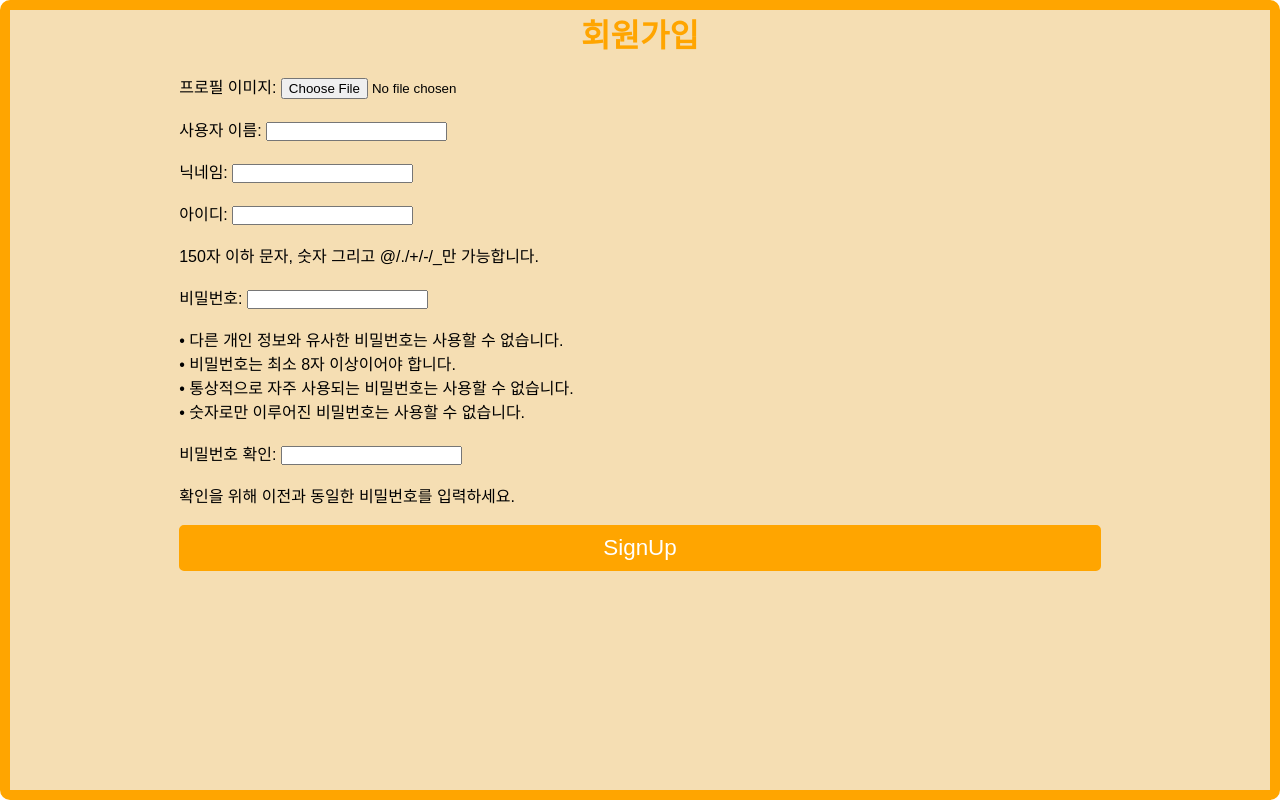
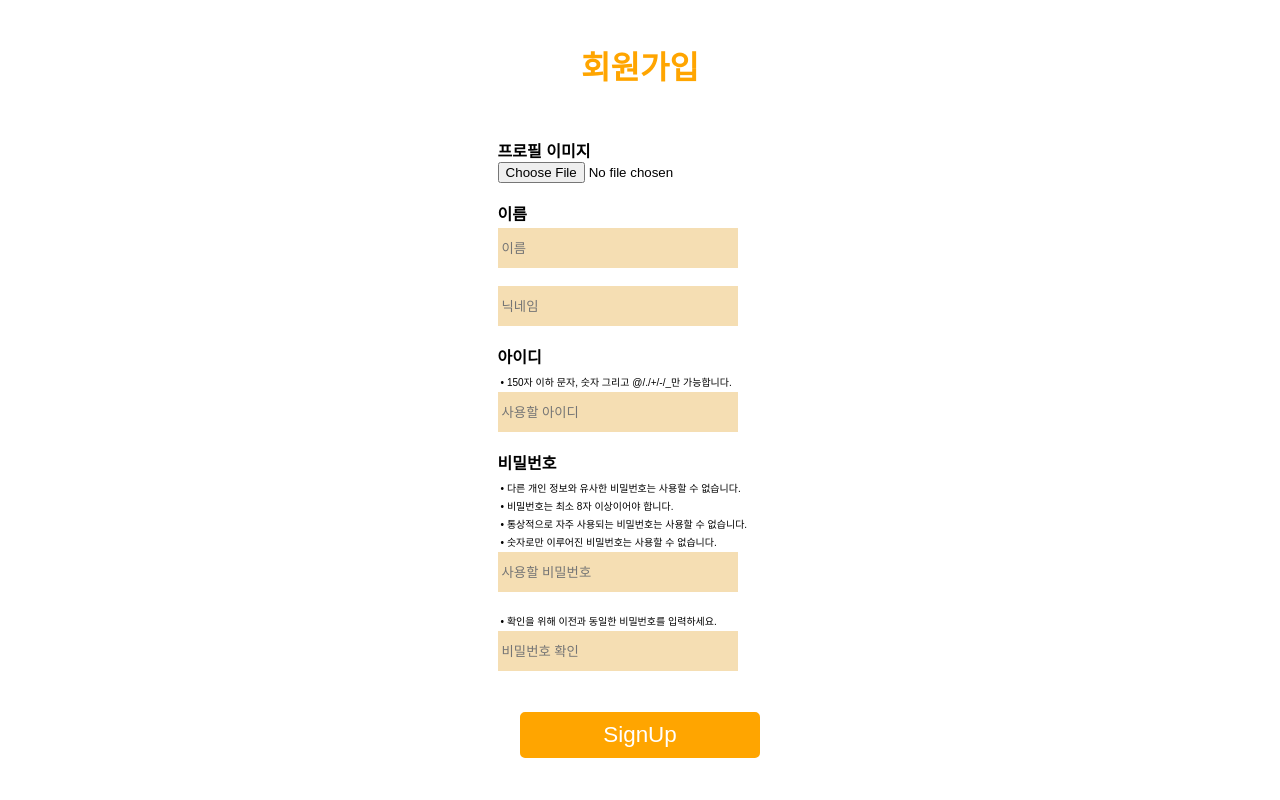
Before and after one commit to Wapl-team/Wapl, a Django app: template server/apps/wapl/templates/signup.html in a window 1280 px wide. Run offline with Django 3.2, Linux system fonts and the light colour scheme; the template is opened without the code that fills it: most values are stand-ins (such as "Sample title", 1, 10 or a date in 2020).

Commit message:
design: 로그인, 회원가입 css draft 정리

```diff
--- a/server/apps/wapl/templates/signup.html
+++ b/server/apps/wapl/templates/signup.html
@@ -19,28 +19,32 @@
           {% csrf_token %}
           <br />
           <p>
-            프로필 이미지: <input type="file" name="image" accept="image/*" />
+            <span>프로필 이미지</span>
+            <br />
+            <input type="file" name="image" accept="image/*" />
             <input type="hidden" name="default_image" value="{{ default_src }}" />
           </p>
           <br />
-          <p>사용자 이름: <input type="text" name="name" /></p>
+          <span>이름</span>
+          <input type="text" name="name" placeholder="이름" class="signup-input" />
           <br />
-          <p>닉네임: <input type="text" name="nickname" /></p>
+          <input type="text" name="nickname" placeholder="닉네임" class="signup-input" /></p>
           <br />
-          <p>아이디: <input type="text" name="username" /></p>
+          <span>아이디</span>
+          <div class="signup-notice"><p>• 150자 이하 문자, 숫자 그리고 @/./+/-/_만 가능합니다.</p></div>
+          <input type="text" name="username" placeholder="사용할 아이디" class="signup-input" /></p>
           <br />
-          <p>150자 이하 문자, 숫자 그리고 @/./+/-/_만 가능합니다.</p>
+          <span>비밀번호</span>
+          <div class="signup-notice">
+            <p>• 다른 개인 정보와 유사한 비밀번호는 사용할 수 없습니다.</p>
+            <p>• 비밀번호는 최소 8자 이상이어야 합니다.</p>
+            <p>• 통상적으로 자주 사용되는 비밀번호는 사용할 수 없습니다.</p>
+            <p>• 숫자로만 이루어진 비밀번호는 사용할 수 없습니다.</p>
+          </div>
+          <input type="password" name="password1" placeholder="사용할 비밀번호" class="signup-input"/></p>
           <br />
-          <p>비밀번호: <input type="password" name="password1" /></p>
-          <br />
-          <p>• 다른 개인 정보와 유사한 비밀번호는 사용할 수 없습니다.</p>
-          <p>• 비밀번호는 최소 8자 이상이어야 합니다.</p>
-          <p>• 통상적으로 자주 사용되는 비밀번호는 사용할 수 없습니다.</p>
-          <p>• 숫자로만 이루어진 비밀번호는 사용할 수 없습니다.</p>
-          <br />
-          <p>비밀번호 확인: <input type="password" name="password2" /></p>
-          <br />
-          <p>확인을 위해 이전과 동일한 비밀번호를 입력하세요.</p>
+          <div class="signup-notice"><p>• 확인을 위해 이전과 동일한 비밀번호를 입력하세요.</p></div>
+          <input type="password" name="password2" placeholder="비밀번호 확인" class="signup-input" /></p>
           <br />
           <input type="submit" value="SignUp" class="signup-btn" />
         </form>
--- a/server/static/css/meeting_create.css
+++ b/server/static/css/meeting_create.css
@@ -9,7 +9,7 @@ body{
 
 h2{
     color:orange;
-    margin:50px;
+    margin:3em;
 }
 
 .meetingCreate{
@@ -19,8 +19,8 @@ h2{
 }
 
 .meetingCreate input,textarea,select{
-    width:240px;
-    height: 30px;
+    width:15em;
+    height: 2em;
     background-color: wheat;
     border:none
 }
--- a/server/static/css/signup.css
+++ b/server/static/css/signup.css
@@ -18,35 +18,41 @@ body {
   flex-direction: column;
 }
 
-.header {
-  display: flex;
-  justify-content: space-between;
-  align-items: center;
-  width: 100vw;
-}
-
 .signup-container {
-  background-color: wheat;
-  width: 100vw;
-  height: 100vh;
-  border: 10px solid orange;
-  border-radius: 10px;
-  display: flex;
-  align-items: center;
-  flex-direction: column;
+    display: flex;
+    justify-content: center;
+    align-items: center;
+    flex-direction: column;
+    width: 100vw;
+    height:100vh;
+    border-radius: 10px;
 }
 
 .signup {
   font-size: 2rem;
+  color: orange;
   font-weight: bold;
-  color: orange;
+  margin:1em;
 }
 
 .signup-form {
   display: flex;
+  justify-content: center;
   flex-direction: column;
-  width: 72vw;
-  height: 40vh;
+  margin-bottom: 10px;
+}
+
+.signup-input{
+  width:240px;
+  height: 3em;
+  background-color: wheat;
+  border:none;
+  padding:0.3em;
+}
+
+.signup-form span{
+  font-weight: bold;
+  margin-bottom:3px;
 }
 
 .signup-btn {
@@ -55,4 +61,11 @@ body {
   border-radius: 5px;
   color: white;
   font-size: 1.4rem;
+  width:240px;
+  margin:1em;
 }
+
+.signup-notice p{
+  font-size:10px;
+  margin:3px;
+}
```
Also changed, not shown: server/apps/wapl/templates/login.html (+4 -4 lines), server/static/css/login.css (+34 -14 lines), server/static/css/main.css (+4 -4 lines).
